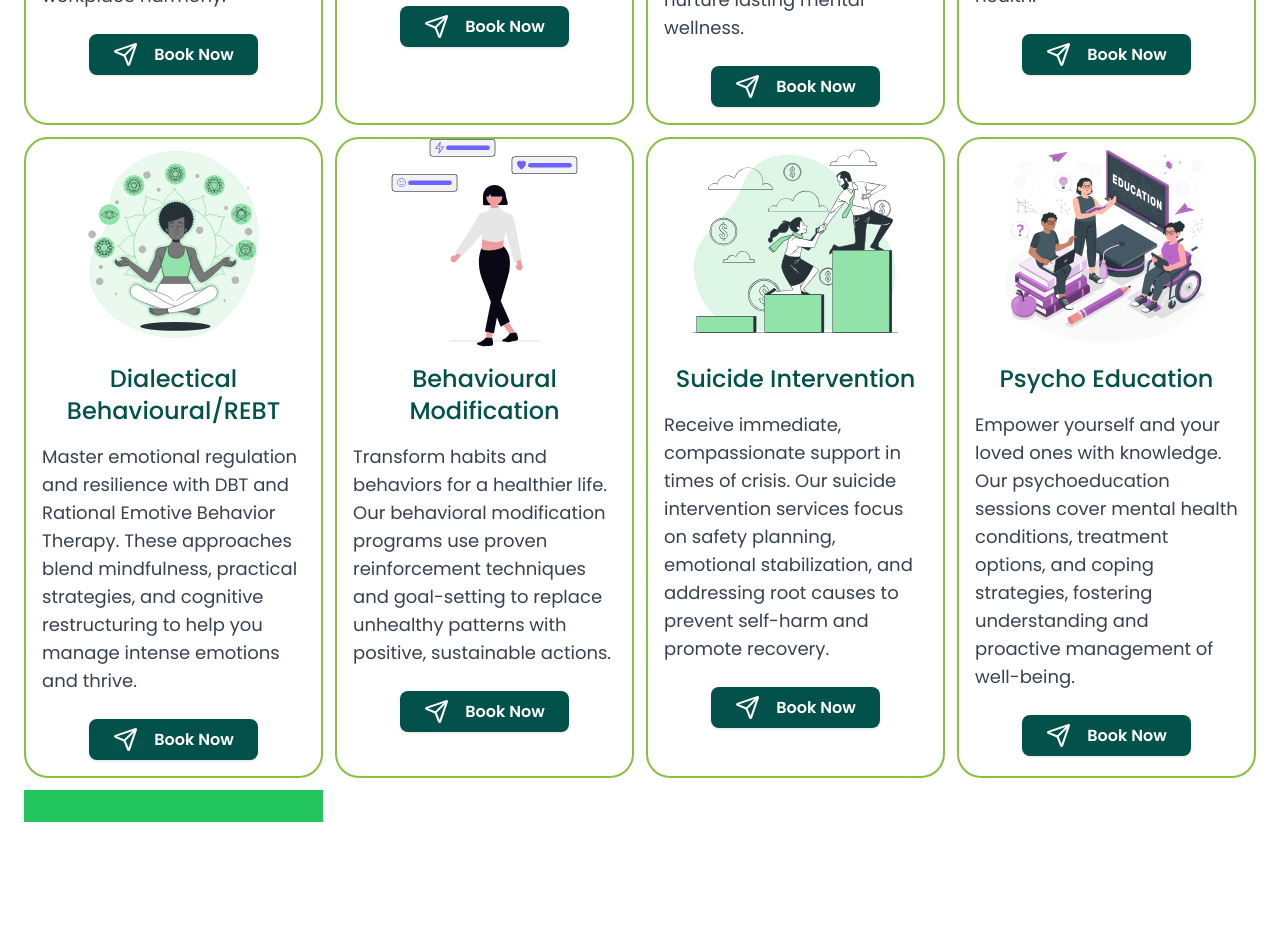
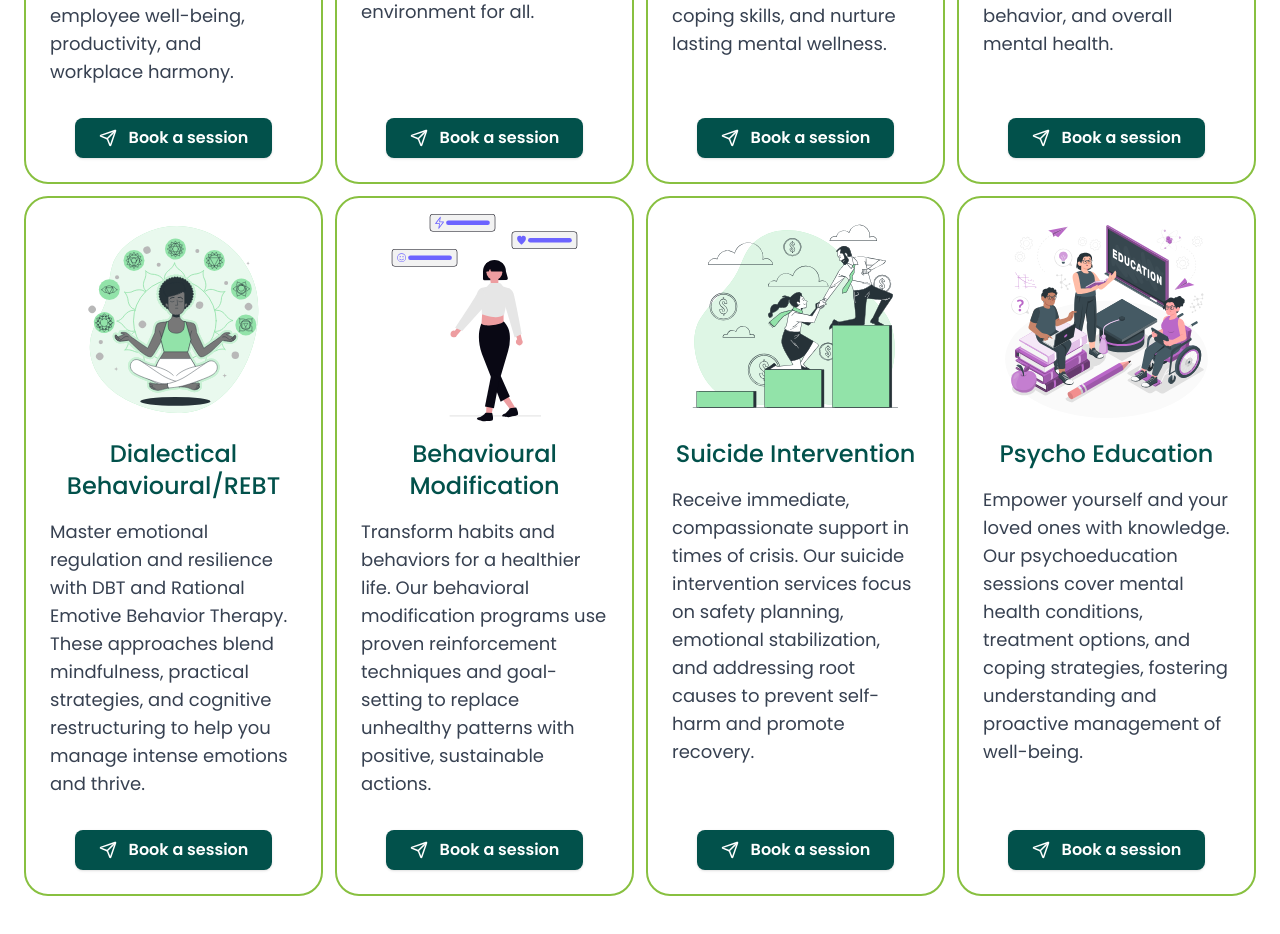
Before and after one commit to AllSparkTech100/MHS_V3, a React (Vite) app: page /services in a window 1280 px wide. Shown: the part 1560-2494 px from the top of the page. Built offline with nearby package versions, Linux system fonts and the light colour scheme; a web font is replaced by a local one.

Commit message:
edited card booking button

```diff
--- a/src/Components/Cards/ServiceCard.jsx
+++ b/src/Components/Cards/ServiceCard.jsx
@@ -67,34 +67,39 @@ function ServiceCard() {
                 {services.map((service, idx) => (
                     <div
                         key={idx}
-                        className="lg:w-90 w-full max-w-full min-h-[220px] bg-white rounded-3xl flex flex-col items-center overflow-hidden justify-start border-2 border-[#88c040] transition-all duration-500"
+                        className="lg:w-90 w-full max-w-full min-h-[320px] h-auto bg-white rounded-3xl flex flex-col items-center overflow-hidden justify-between border-2 border-[#88c040] transition-all duration-500 p-4"
                     >
-                        {/* relative top-10*/}
-                        <div className="w-full h-46 md:h-56 lg:h-52 overflow-hidden flex items-center justify-center border-lg border-green-500">
+                        {/* image + top content */}
+                        <div className="w-full h-46 md:h-56 lg:h-52 overflow-hidden flex items-center justify-center">
                             <img
                                 src={service.img}
                                 alt={service.title}
                                 loading="lazy"
-                                className="border-3 border-green-500 object-top w-full h-full"
+                                className=" object-top w-full h-full"
                             />
                         </div>
+                        <div className="w-full flex-1 flex flex-col">
                             <h4 className="text-xl md:text-2xl lg:text-2xl text-center font-medium text-[#02514b] py-4 px-2 capitalize">
                                 {service.title}
                             </h4>
-                        <p className="text-base md:text-lg px-4 pb-6 text-left text-gray-700">
+                            <p className="text-base md:text-lg px-2 pb-4 text-left text-gray-700 flex-1">
                                 {service.desc}
                             </p>
+                            <div className="w-full flex justify-center mt-4">
                                 <a
-                            href={`mailto:mentalhealthplus24@gmail.com?subject=Book%20Now%20-%20${encodeURIComponent(service.title)}`}
-                            className="flex items-center gap-4 mb-4 px-6 py-2 text-white rounded-lg font-semibold shadow bg-[#02514b] transition-colors duration-200"
+                                    href={`mailto:mentalhealthplus24@gmail.com?subject=${encodeURIComponent(service.title)}`}
+                                    className="inline-flex items-center gap-3 mb-2 px-6 py-2 text-white rounded-lg font-semibold shadow bg-[#02514b] transition-colors duration-200"
                                     target="_blank"
-                            // rel="noopener noreferrer"
+                                    rel="noopener noreferrer"
                                 >
-                            <LuSend size={25} />Book Now
+                                    <LuSend size={18} />
+                                    Book a session
                                 </a>
                             </div>
+                        </div>
+                    </div>
                 ))}
-                <button className="py-4 px-3 bg-green-500 border-0"></button>
+
             </div>
         </div >
     );
```
Lines whose indentation alone changed are shown as unchanged.
